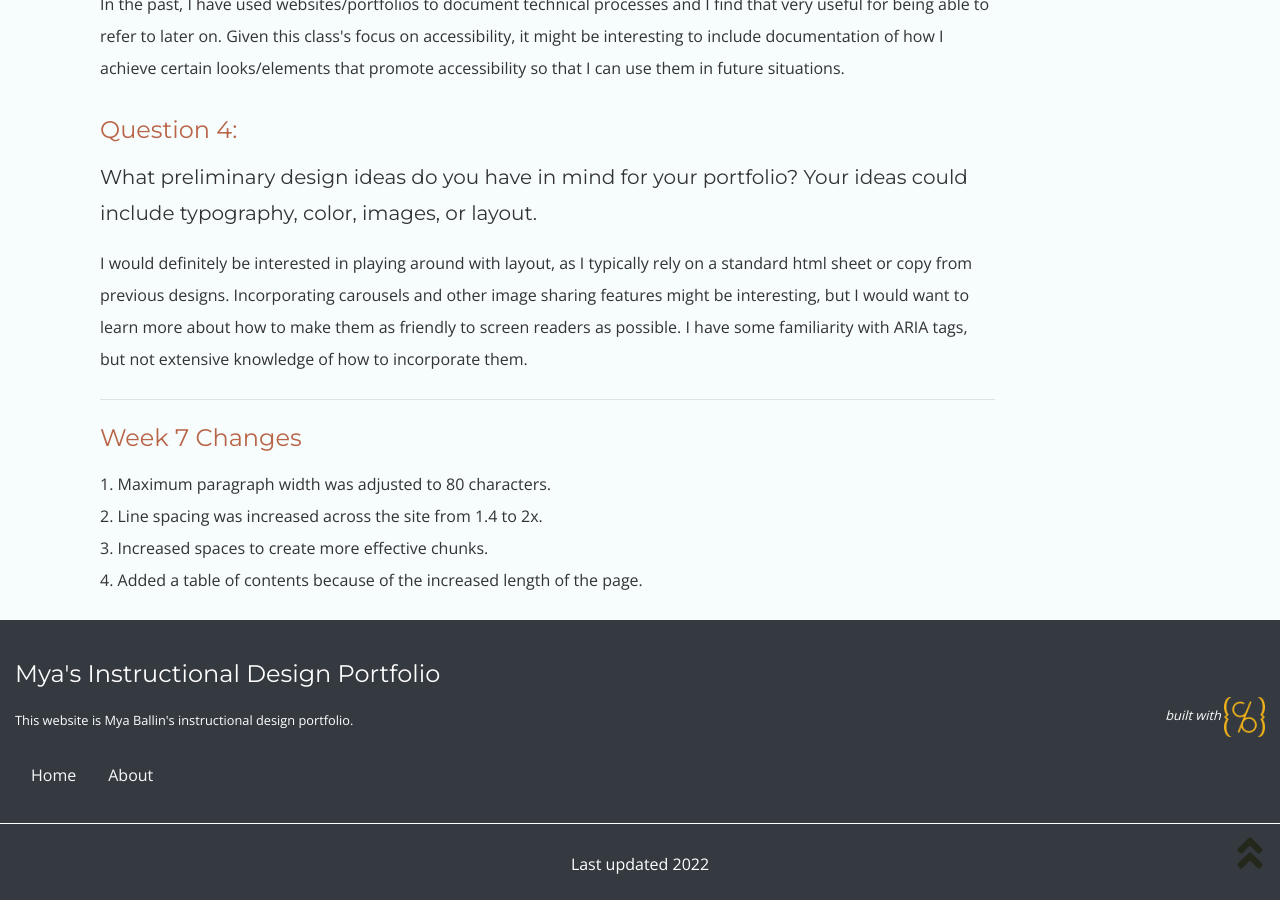
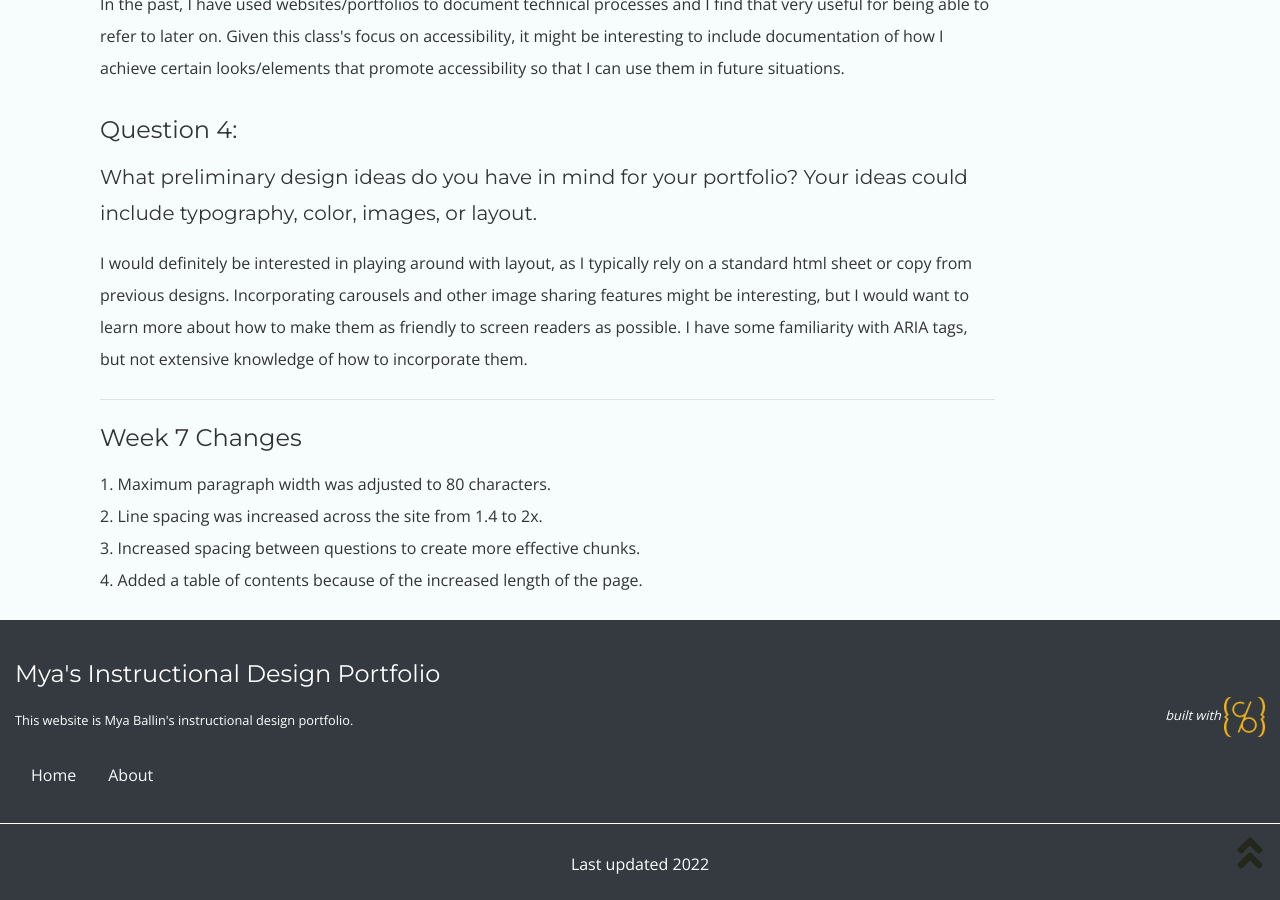
Before and after one commit to mxballin/instructional-design, a Jekyll site: the page built from index.md, in a window 1280 px wide and 900 px high, scrolled down 1044 px. Built offline with Jekyll 4.4.1, drawn with Linux system fonts in a browser that asks for light colours; some web fonts are replaced.

Commit message:
Update home-infographic.html

```diff
--- a/_layouts/home-infographic.html
+++ b/_layouts/home-infographic.html
@@ -10,7 +10,7 @@ layout: page
       <hr>
       {% include feature/nav-menu.html sections="Question 1;Question 2;Question 3;Question 4;Week 7 Changes" %}
       <p class="pt-2">
-      <h4><a href="#question-1">Question 1:</a></h4> <h5>How might you use a digital portfolio? What purpose do you want it to serve?</h5></p>
+      <h4 id="question-1">Question 1:</h4> <h5>How might you use a digital portfolio? What purpose do you want it to serve?</h5></p>
       <p class="py-2" style="width=80ch;">
       A digital portfolio is something that can be shared along with a resume and cover letter as a way of demonstrating competencies related to a particular concept or task.
       It offers a space where you can show projects that you have worked on rather than just describing them verbally.
@@ -22,20 +22,20 @@ layout: page
       My primary audience would be future employers, but I would also be interested in being able to use this as a reflective document to see how my design style changes over time!
     </p>
 
-    <h4><a href="#question-3">Question 3:</a></h4> <h5>What elements/content, might you want to include in your portfolio? If you already have a portfolio, what have you been inspired to add or change about yours after viewing the sample portfolios? </h5>
+    <h4 id="question-3">Question 3:</h4> <h5>What elements/content, might you want to include in your portfolio? If you already have a portfolio, what have you been inspired to add or change about yours after viewing the sample portfolios? </h5>
            <p class="py-2">
       In the past, I have used websites/portfolios to document technical processes and I find that very useful for being able to refer to later on. Given this class's focus on accessibility, it might be interesting to include documentation of how I achieve certain looks/elements that promote accessibility so that I can use them in future situations.
   </p>
 
-    <h4><a href="#question-4">Question 4:</a></h4> <h5>What preliminary design ideas do you have in mind for your portfolio? Your ideas could include typography, color, images, or layout.</h5>
+    <h4 id="question-4">Question 4:</h4> <h5>What preliminary design ideas do you have in mind for your portfolio? Your ideas could include typography, color, images, or layout.</h5>
 <p class="py-2">
       I would definitely be interested in playing around with layout, as I typically rely on a standard html sheet or copy from previous designs. Incorporating carousels and other image sharing features might be interesting, but I would want to learn more about how to make them as friendly to screen readers as possible. I have some familiarity with ARIA tags, but not extensive knowledge of how to incorporate them.
 </p>
 <hr>
-    <h4><a href="#week-7-changes">Week 7 Changes</a></h4>
+    <h4 id="week-7-changes">Week 7 Changes</h4>
 1. Maximum paragraph width was adjusted to 80 characters.<br>
 2. Line spacing was increased across the site from 1.4 to 2x.<br>
-3. Increased spaces to create more effective chunks.<br>
+3. Increased spacing between questions to create more effective chunks.<br>
 4. Added a table of contents because of the increased length of the page.
     </div>
   </div>
```
